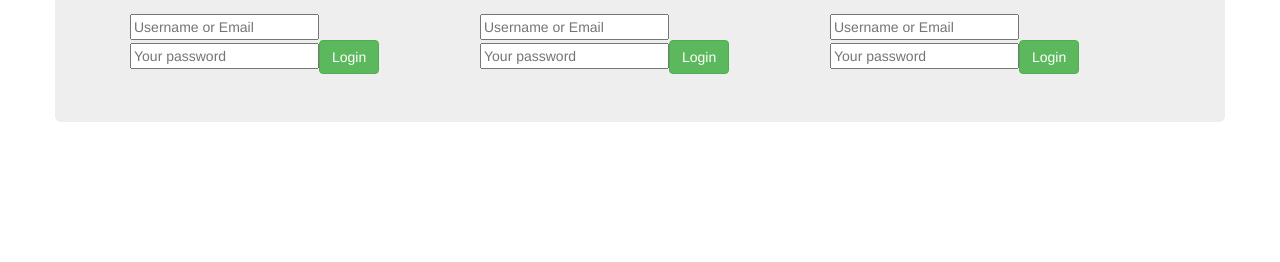
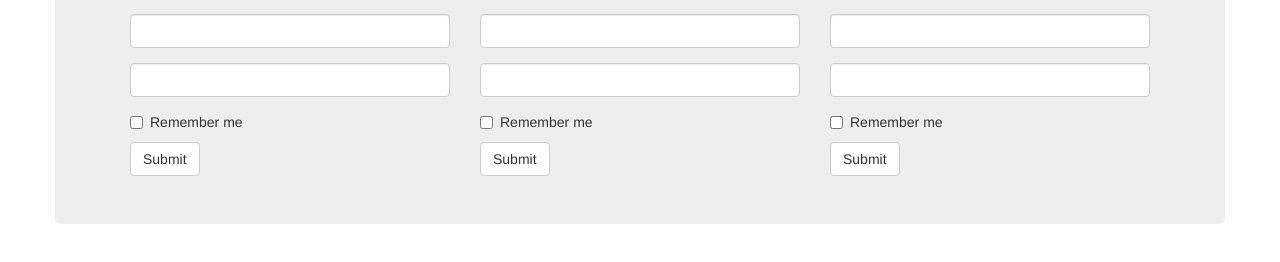
Before and after one commit to chidelmun/WakkuJs, a plain HTML site: page index.html in a window 1280 px wide. Shown: the part 208-470 px from the top of the page. Drawn offline with nearby package versions, Linux system fonts and the light colour scheme.

Commit message:
Fixed Javascript UI component

```diff
--- a/index.html
+++ b/index.html
@@ -20,7 +20,7 @@
 			</form>
 		</div>
 		<div class="col-md-4">
-			<form  class="wakkuform" data-form-type="join">
+			<form  class="wakkuform" data-form-type="register">
 
 			</form>
 		</div>
--- a/src/wakkuforms.js
+++ b/src/wakkuforms.js
@@ -1,3 +1,7 @@
+/*
+	Author  : Delveri Chick
+	Done  	: 2017
+*/
 function createForms(){
 
 
@@ -20,17 +24,20 @@ function createForms(){
 		var forms  = document.getElementsByClassName('wakkuform');
 			for(var i=0 ; i< forms.length ; ++i){
 				if (forms[i].getAttribute("data-form-type") == "login" || "signin") {
-					var username = document.createElement("input");
-					username.setAttribute('placeholder', 'Username or Email');
-					var password = document.createElement("input");
-					password.setAttribute('placeholder', 'Your password');
-					var button = document.createElement("button");
-					button.setAttribute('type', 'submit');
-					button.setAttribute('class', 'btn btn-success');
-					button.innerHTML = "Login";
-					forms[i].appendChild(username);
-					forms[i].appendChild(password);
-					forms[i].appendChild(button);
+
+					var loginform = '<form class="form-inline">  <div class="form-group">    <label class="sr-only" for="email">Email address:</label>    <input type="email" class="form-control" id="email">  </div>  <div class="form-group">    <label class="sr-only" for="pwd">Password:</label>    <input type="password" class="form-control" id="pwd">  </div>  <div class="checkbox">    <label><input type="checkbox"> Remember me</label>  </div>  <button type="submit" class="btn btn-default">Submit</button></form>';
+					// var username = document.createElement("input");
+					// username.setAttribute('placeholder', 'Username or Email');
+					// var password = document.createElement("input");
+					// password.setAttribute('placeholder', 'Your password');
+					// var button = document.createElement("button");
+					// button.setAttribute('type', 'submit');
+					// button.setAttribute('class', 'btn btn-success');
+					// button.innerHTML = "Login";
+					// forms[i].appendChild(username);
+					// forms[i].appendChild(password);
+					// forms[i].appendChild(button);
+					forms[i].innerHTML = loginform;
 				}else if (forms[i].getAttribute('data-form-type') == "register" || "join" || "signup") {
 					var username = document.createElement("input");
 					username.setAttribute('placeholder', 'Username or Email');
```
